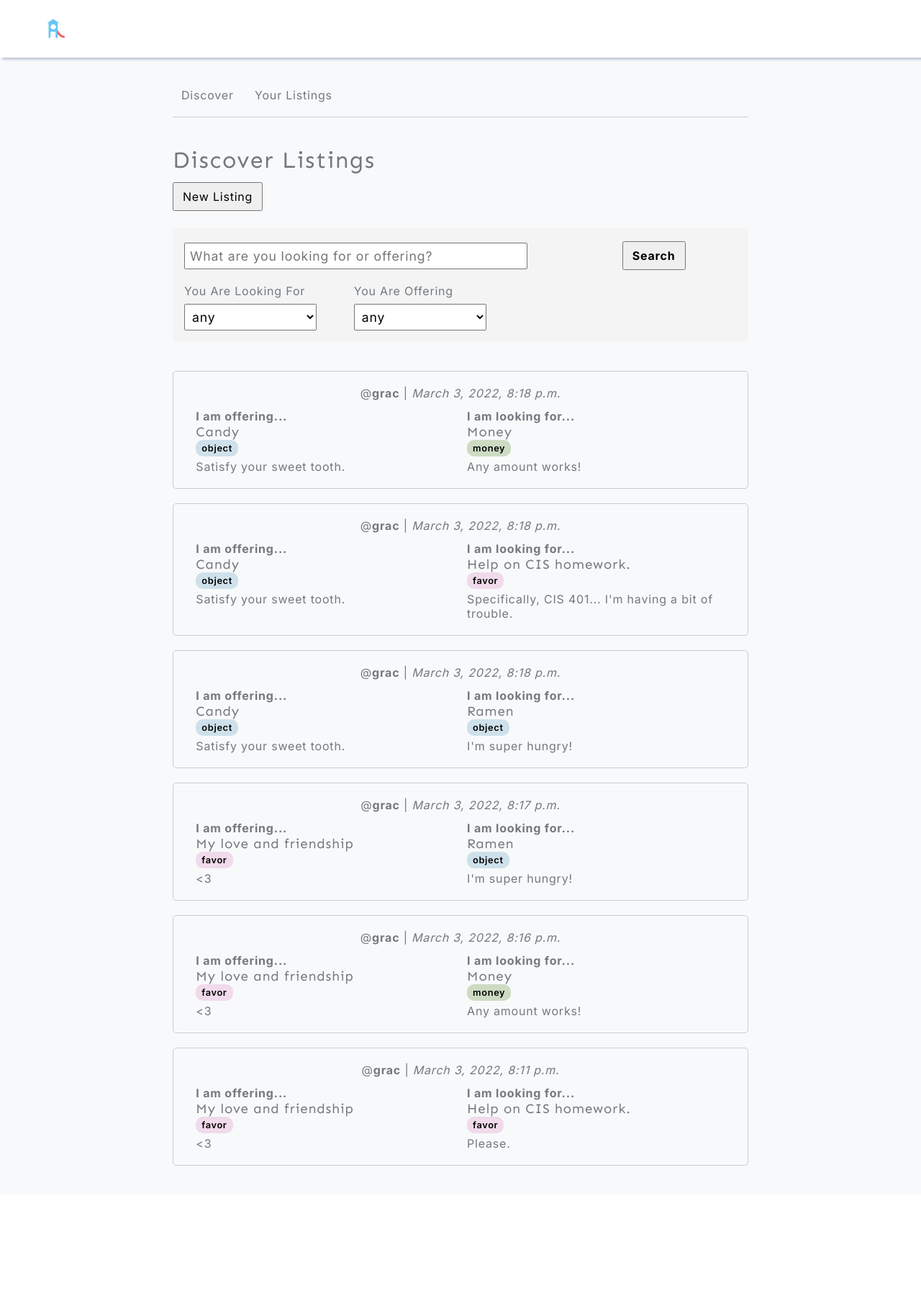
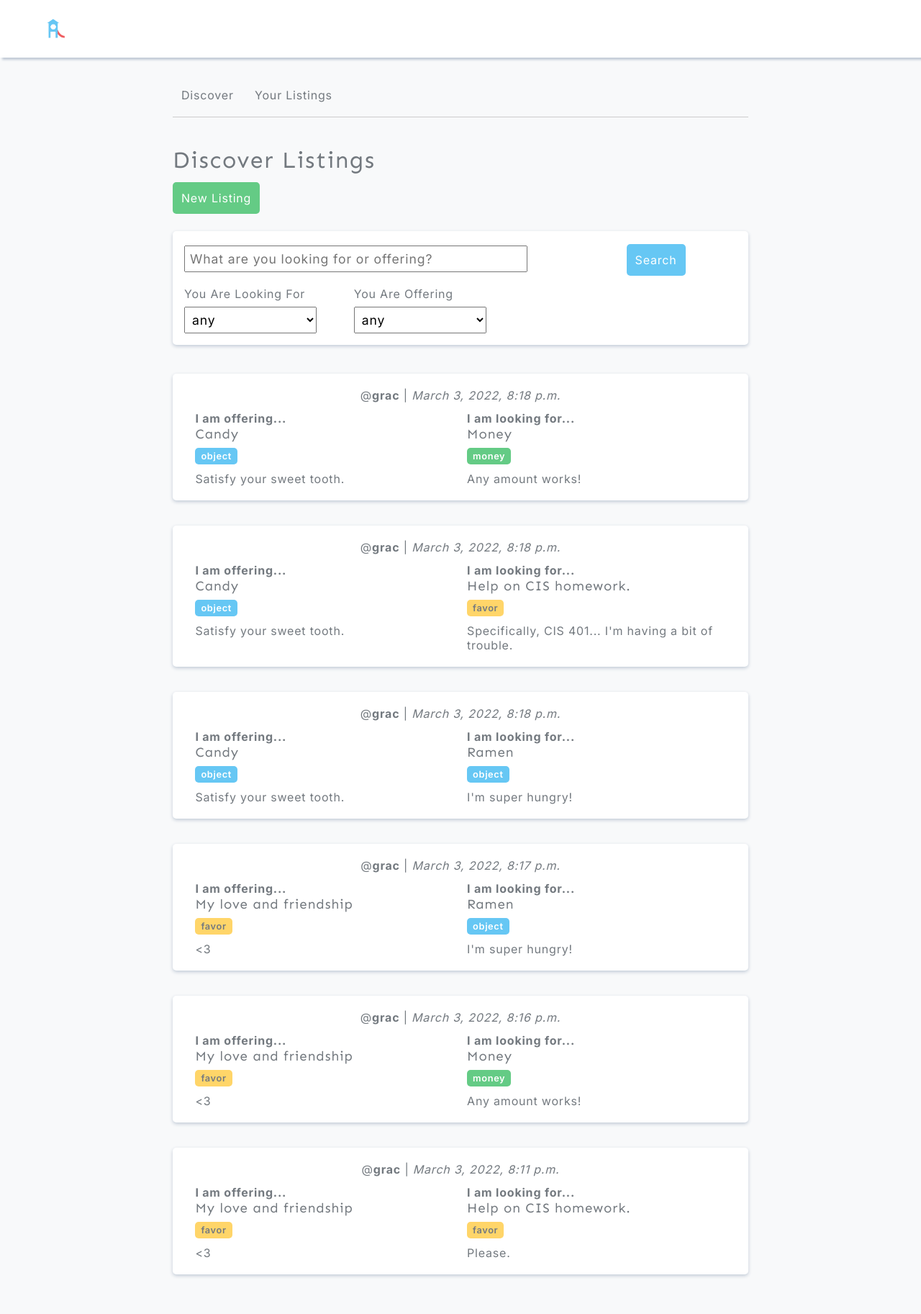
Before and after one commit to gracejiang/schoolyard-exchanges, a Django app: page / in a window 1280 px wide. Shown: the whole page at 72% size. Before the commit the page ends 1619 px from the top, so only its background shows below. Run offline with Django 3.2, Linux system fonts and the light colour scheme; a user stored in the database is signed in; data comes from the database, SQL or seed files in the repository.

Commit message:
update styling

```diff
--- a/main/static/css/discover.css
+++ b/main/static/css/discover.css
@@ -1,13 +1,28 @@
 #discover-page button {
-    padding: 8px 12px 8px 12px;
+    padding: 12px;
     font-size: 1rem;
     margin: 12px 0px 24px 0px;
+    border: none;
+    border-radius: 5px;
 }
 
 #discover-page button:hover {
     cursor: pointer;
 }
 
+
+#new-listing-button {
+    background-color: #64CB85;
+    color: white;
+    font-weight: 400;
+}
+
+#search-button {
+    background-color: #66C7F4;
+    color: white;
+    font-weight: 400;
+}
+
 #discover-search-bar {
     width: 400px;
 }
--- a/main/static/css/listings.css
+++ b/main/static/css/listings.css
@@ -2,8 +2,11 @@
   vertical-align: top;
   padding: 20px 20px 20px 20px;
   border-radius: 5px;
-    margin-bottom: 20px;
-    border: 1px solid #ccc;
+  margin-top: 35px;
+  margin-bottom: 35px;
+  /* border: 1px solid #ccc; */
+  background-color: #fff;
+  box-shadow: 0px 2px 5px #c1cad6;
 }
 
 .exchange-meta-data {
@@ -15,10 +18,10 @@
   font-size: 0.8rem;
   font-weight: 600;
   padding: 4px 8px 4px 8px;
-    border-radius: 10px;
+  border-radius: 5px;
   color: black;
   width: fit-content;
-    margin-bottom: 4px;
+  margin: 8px 0px 10px 0px;
 }
 
 .exchange-delete-btn {
@@ -26,9 +29,40 @@
   color: inherit;
 }
 
-.exchange-offer-container, .exchange-lf-container {
+.exchange-offer-container,
+.exchange-lf-container {
   vertical-align: top;
   display: inline-block;
   width: 46%;
   padding: 0px 1.5% 0px 1.5%;
 }
+
+.object-type {
+  background-color: #66c7f4;
+  color: white;
+}
+
+.favor-type {
+  background-color: #ffd569;
+  color: #737980;
+}
+
+.money-type {
+  background-color: #64cb85;
+  color: white;
+}
+
+.exchange-card button {
+  text-align: center;
+  padding: 12px;
+  font-size: 1rem;
+  margin: 12px 0px 24px 0px;
+  border: none;
+  border-radius: 5px;
+  background-color: #ef5d60;
+}
+
+.exchange-card button a {
+    color: white;
+    text-decoration: none;;
+}
--- a/main/static/css/your_listings.css
+++ b/main/static/css/your_listings.css
@@ -1,3 +1,3 @@
 #your-listings-page h1 {
-    margin-bottom: 24px;
+  margin-bottom: 24px;
 }
--- a/main/templates/main.html
+++ b/main/templates/main.html
@@ -9,10 +9,10 @@
 <div id="discover-page">
   <h1>Discover Listings</h1>
   <div>
-    <a href="/new_listing"><button>New Listing</button></a>
+    <a href="/new_listing"><button id="new-listing-button">New Listing</button></a>
   </div>
 
-  <div style="margin-bottom: 40px; background-color: #f4f4f4; border-radius: 5px; padding: 6px 16px 16px 16px;">
+  <div style="margin-bottom: 40px; background-color: #fff; box-shadow: 0px 2px 5px #C1CAD6; border-radius: 5px; padding: 6px 16px 16px 16px;">
     <form method="POST" >
       {% csrf_token %}
         <div style="width: 75%; padding-top: 14px; display: inline-block">
@@ -40,7 +40,7 @@
 
       </div>
       <div style="width: 15%; display: inline-block; vertical-align: top; text-align: right;">
-        <button id="go-button" type="submit"><strong>Search</strong></button>
+        <button id="search-button" type="submit">Search</button>
       </div>
   </form>
   </div>
@@ -58,11 +58,11 @@
         <h3>{{ exchange.offer_title }}</h3>
 
         {% if exchange.offer_type == "object" %}
-          <p class="exchange-type" style="background-color: #cee1eb;">{{ exchange.offer_type }}</p>
+          <p class="exchange-type object-type">{{ exchange.offer_type }}</p>
         {% elif exchange.offer_type == "money" %}
-          <p class="exchange-type" style="background-color: #cddbc3;">{{ exchange.offer_type }}</p>
+          <p class="exchange-type money-type">{{ exchange.offer_type }}</p>
         {% elif exchange.offer_type == "favor" %}
-          <p class="exchange-type" style="background-color: #f0daeb;">{{ exchange.offer_type }}</p>
+          <p class="exchange-type favor-type">{{ exchange.offer_type }}</p>
         {% endif %}
 
         <p>{{ exchange.offer_description }}</p>
@@ -73,11 +73,11 @@
         <h3>{{ exchange.lf_title }}</h3>
 
         {% if exchange.lf_type == "object" %}
-          <p class="exchange-type" style="background-color: #cee1eb;">{{ exchange.lf_type }}</p>
+          <p class="exchange-type object-type">{{ exchange.lf_type }}</p>
         {% elif exchange.lf_type == "money" %}
-          <p class="exchange-type" style="background-color: #cddbc3;">{{ exchange.lf_type }}</p>
+          <p class="exchange-type money-type">{{ exchange.lf_type }}</p>
         {% elif exchange.lf_type == "favor" %}
-          <p class="exchange-type" style="background-color: #f0daeb;">{{ exchange.lf_type }}</p>
+          <p class="exchange-type favor-type">{{ exchange.lf_type }}</p>
         {% endif %}
 
 
--- a/main/templates/new_listing.html
+++ b/main/templates/new_listing.html
@@ -6,7 +6,7 @@
 
 <h1 style="margin-bottom: 20px;">New Listing</h1>
 
-<div id="new-listing">
+<div id="new-listing-page">
   <form method="POST" action="/new_listing/">
     {% csrf_token %}
 
```
Also changed, not shown: main/static/css/new_listing.css (+13 -9 lines), main/templates/your_bids.html (+6 -6 lines), main/templates/your_listings.html (+11 -8 lines). Lines whose indentation alone changed are shown as unchanged.
